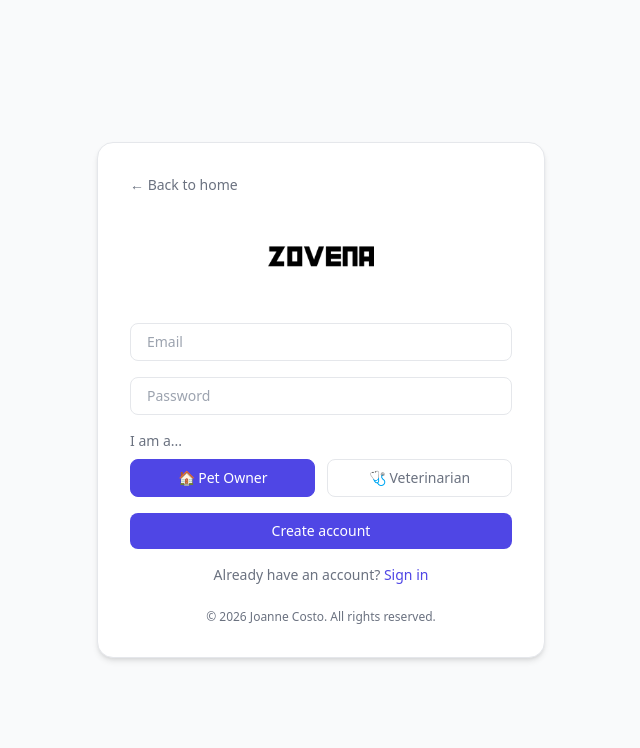
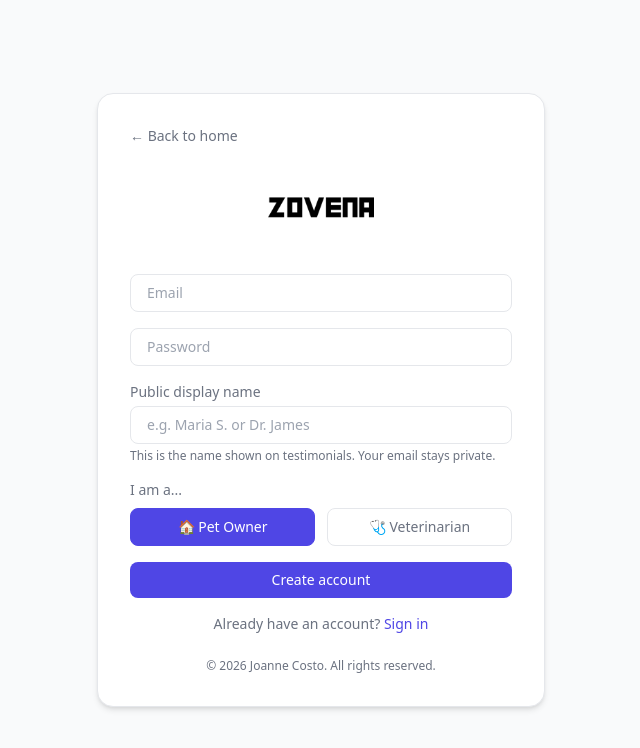
Before and after one commit to joanneBlocks/2026_Zovena, a React (Vite) app: page /login in a window 1280 px wide. Both pictures are taken after a click on the button "Sign up". Shown: the top 748 px of the page, without its empty margins (319-959 px from the left). Built offline with nearby package versions, Linux system fonts and the light colour scheme.

Commit message:
Update Login.tsx

```diff
--- a/src/pages/Login.tsx
+++ b/src/pages/Login.tsx
@@ -18,6 +18,7 @@ const colors = {
 export default function Login() {
   const [email, setEmail] = useState('')
   const [password, setPassword] = useState('')
+  const [displayName, setDisplayName] = useState('')
   const [role, setRole] = useState<Role>('owner')
   const [isSignUp, setIsSignUp] = useState(false)
   const [error, setError] = useState('')
@@ -28,10 +29,18 @@ export default function Login() {
     setError('')
 
     if (isSignUp) {
+      if (!displayName.trim()) {
+        return setError('Please enter a public display name.')
+      }
       const { error } = await supabase.auth.signUp({
         email,
         password,
-        options: { data: { role } },
+        options: {
+          data: {
+            role,
+            display_name: displayName.trim(),
+          },
+        },
       })
       if (error) return setError(error.message)
     } else {
@@ -81,6 +90,27 @@ export default function Login() {
           />
 
           {isSignUp && (
+            <>
+              {/* Display Name */}
+              <div>
+                <label className="block text-sm mb-1" style={{ color: colors.textSecondary }}>
+                  Public display name
+                </label>
+                <input
+                  type="text"
+                  placeholder="e.g. Maria S. or Dr. James"
+                  value={displayName}
+                  onChange={e => setDisplayName(e.target.value)}
+                  className="w-full rounded-lg px-4 py-2 text-sm focus:outline-none focus:ring-2"
+                  style={{ border: `1px solid ${colors.border}`, color: colors.textPrimary }}
+                  required
+                />
+                <p className="text-xs mt-1" style={{ color: colors.textSecondary }}>
+                  This is the name shown on testimonials. Your email stays private.
+                </p>
+              </div>
+
+              {/* Role Selection */}
               <div>
                 <p className="text-sm mb-2" style={{ color: colors.textSecondary }}>I am a...</p>
                 <div className="flex gap-3">
@@ -101,6 +131,7 @@ export default function Login() {
                   ))}
                 </div>
               </div>
+            </>
           )}
 
           {error && (
```
Lines whose indentation alone changed are shown as unchanged.
